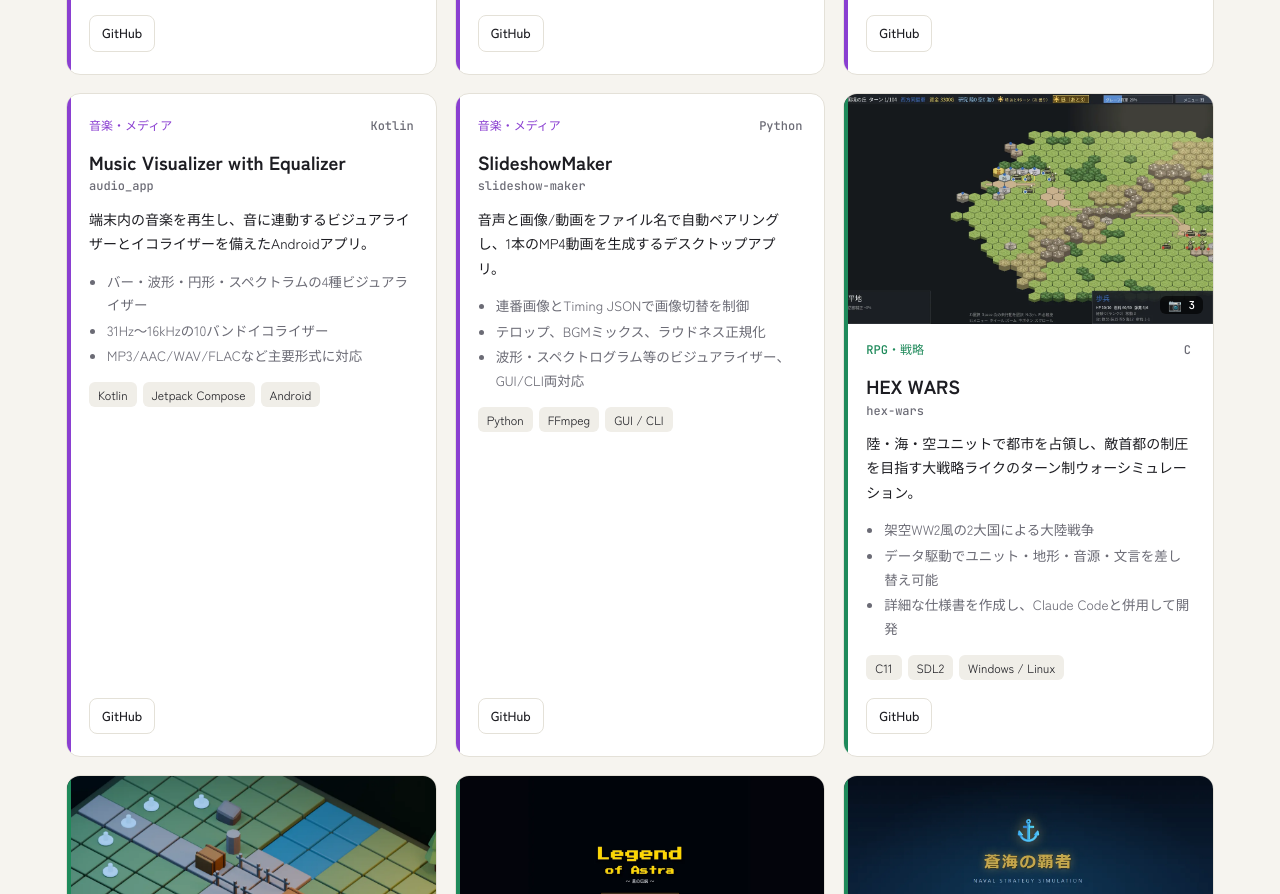
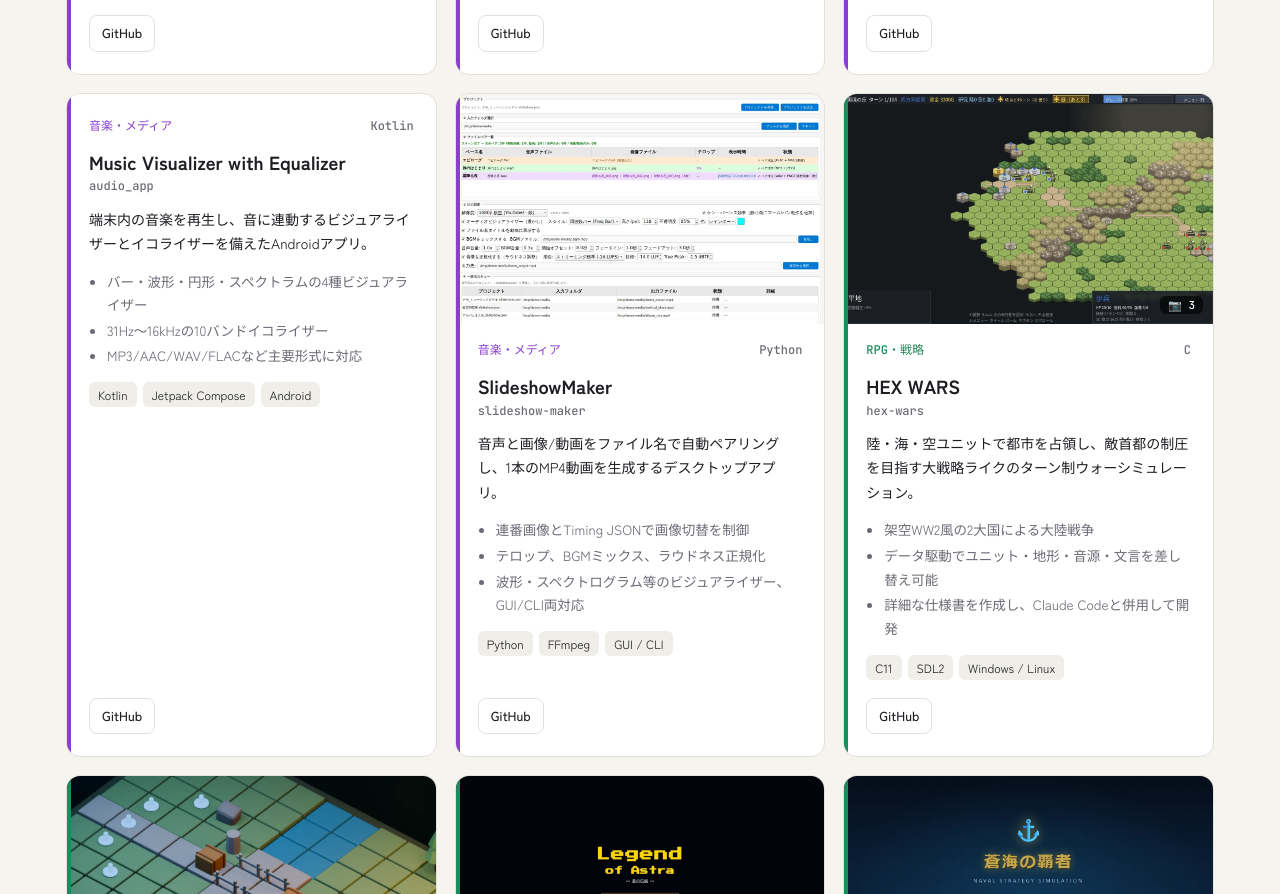
Before and after one commit to tailofyukki-cell/tailofyukki-cell.github.io, a plain HTML site: page index.html in a window 1280 px wide. Shown: the part 1707-2601 px from the top of the page. Drawn offline with Linux system fonts and the light colour scheme.

Commit message:
Add SlideshowMaker screenshot
Co-Authored-By: Claude Opus 5.5 <noreply@anthropic.com>

```diff
--- a/index.html
+++ b/index.html
@@ -163,7 +163,7 @@ const R=[
 ["bar_eight_website","BAR Eight ウェブサイト","web","TypeScript","バーの店舗サイト。メニュー、スタッフ紹介、イベント、アクセスなどを掲載。",["複数ページ構成とナビゲーション","Googleマップ埋め込み、レスポンシブ対応"],["TypeScript","Vite","React"]],
 ["programming_lp_sample","プログラミング講座 LP","web","HTML","社会人向けプログラミング副業講座のランディングページ制作サンプル。",["学習フロー図・カリキュラムマップなどの図解","スクロールアニメーション、FAQアコーディオン","WordPress移植を想定した構成、SEO対応"],["HTML","CSS","JavaScript"],1]
 ];
-const S={"auto-beat-5":5,"mixer4track":1,"hex-wars":3,"minesweeper-game":2,"mpc-sampler":2,"tactical-rpg-prototype":2,"space-invaders-game":2};
+const S={"auto-beat-5":5,"mixer4track":1,"slideshow-maker":1,"hex-wars":3,"minesweeper-game":2,"mpc-sampler":2,"tactical-rpg-prototype":2,"space-invaders-game":2};
 ["blackjack-game","block-breaker-game","daily-goal-tracker","endless-runner-game","isekai-job-diagnosis","klondike-solitaire","legend-of-astra","naval-strategy-game","nihon-daichi-game","pk-battle","programming_lp_sample","quiz-king","ring-toss-festival","screw-puzzle-game","shooting-game","soccer-tactics-board","space-shooter","star-blaster","sudoku-game","taiko-beat","triple-tile-game","typerush"].forEach(r=>S[r]=1);
 for(const r in S)S[r]=Array.from({length:S[r]},(_,i)=>`${r}_${i+1}.webp`);
 const lb=document.createElement("div");lb.className="lb";lb.innerHTML='<button class="x" aria-label="閉じる">×</button><button class="pv" aria-label="前へ">‹</button><img alt=""><div class="cap"></div><button class="nx" aria-label="次へ">›</button>';document.body.appendChild(lb);
```
Also changed, not shown: shots/slideshow-maker_1.webp (added).
